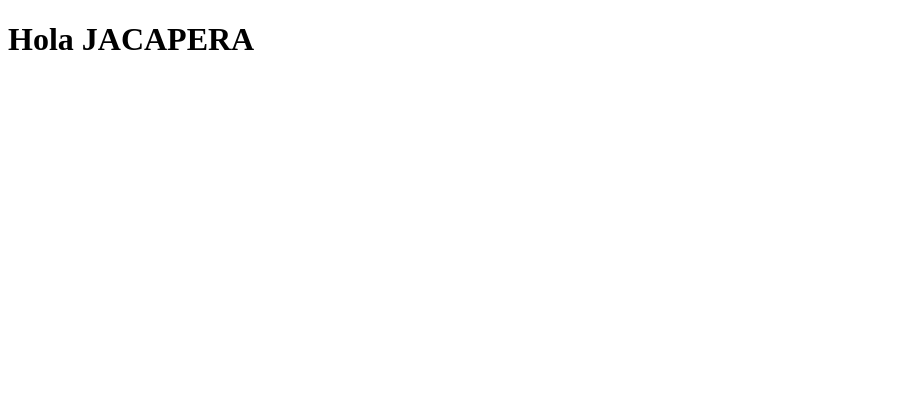
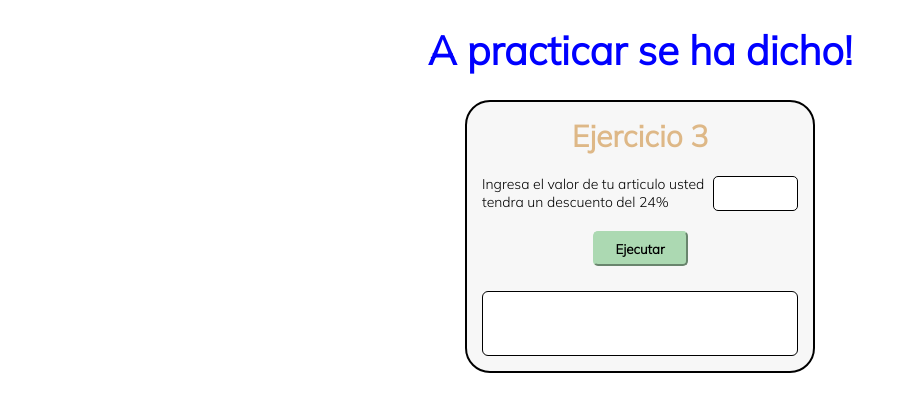
Before and after one commit to jacapera/practicando-javascript, a plain HTML site: page index.html in a window 1280 px wide. Shown: the whole page, without its empty margins (0-907 px from the left). Drawn offline with Linux system fonts and the light colour scheme.

Commit message:
Actualizacion

```diff
--- a/Ejercicios.js
+++ b/Ejercicios.js
@@ -18,13 +18,21 @@ function agregar(arr, num) {
 - Valor del descuento aplicado al artículo (24%)
 - Valor final del artículo al restar el valor del descuento
 */
-function aplicarDescuento(precio=prompt("Ingresa el valor de tu articulo")){
-    const descuento = (precio * 24) / 100;
+/*function aplicarDescuento(precio=prompt("Ingresa el valor de tu articulo")){
+    descuento = (precio * 24) / 100;
     const precioFinal = precio - descuento;
     console.log(`Valor del artículo: $${precio}`);
     console.log(`Valor del descuento: $${descuento}`);
     console.log(`Valor final: $${precioFinal}`);
     return precioFinal;
+}*/
+function calcularDescuentoArticulo(){
+  const valorArticulo = document.getElementById("valorArticulo");
+  const articuloValue = valorArticulo.value;
+  descuento = (articuloValue * 24) / 100;
+  const precioFinal = articuloValue - descuento;
+  const resulEjercicio3 = document.getElementById("resulEjercicio3");
+  resulEjercicio3.innerText = "Su descuento fue de: $" + descuento + "\n Valor Final es: $" + precioFinal;
 }
 //  console.log(aplicarDescuento());
 
@@ -78,15 +86,20 @@ calcularImpuestos(17, 5000) // retorna 0*/
 
 function calcularImpuestos(){
   let edad = prompt("Ingrese su edad");
-  let ingresos = prompt("Ingrese sus ingresos");
+  let ingresos = prompt("Digite sus ingresos");
   if(edad >= 18 && ingresos >= 1000){
     const retornar = (ingresos * 40) / 100;
+    console.log("La edad que ingreso es: "+edad);
+    console.log("El valor de sus ingresos es: "+ingresos);
     console.log("Tiene que pagar de impuesto: ", retornar);
     return retornar;
   }else {
+    console.log("La edad que ingreso es: "+edad);
+    console.log("El valor de ingresos es: "+ingresos);
     console.log("Aun no tiene que pagar impuestos");
     return 0;
   }
+
 }
 //calcularImpuestos();
 
--- /dev/null
+++ b/ejercicios.css
@@ -0,0 +1,75 @@
+* {
+    box-sizing: border-box;
+    margin: 0;
+    padding: 0;
+}
+html {
+    font-size: 62.5%;
+}
+body {
+    font-family: "Mulish";
+    display: flex;
+    flex-direction: column;
+    align-items: center;
+}
+header {
+    margin: 25px 0 25px 0;
+}
+
+h1 {
+    font-size: 4rem;
+    color: blue;
+    font-weight: bold;
+}
+h2 {
+    font-size: 3rem;
+    color: burlywood;
+    font-weight: bold;
+}
+span {
+    font-size: 1.4rem;
+}
+label {
+    margin: 20px 0 20px 0;
+    display: flex;
+    align-items: center;
+}
+input {
+    border: 1px solid black;
+    font-family: "Mulish";
+    padding: 10px;
+    border-radius: 5px;
+    width: 85px;
+    height: 35px;}
+
+div {
+    background-color: #F7F7F7;
+    padding: 15px;
+    display: flex;
+    flex-direction: column;
+    align-items: center;
+    width: 350px;
+    border: 2px solid black;
+    border-radius: 25px;
+}
+p {
+
+    font-size: 1.6rem;
+    padding: 10px;
+    background-color: white;
+    margin-top: 25px;
+    border: 1px solid black;
+    width: 100%;
+    height: 65px;
+    border-radius: 6px;
+}
+button {
+    cursor: pointer;
+    font-family: "Mulish";
+    font-weight: bold;
+    border-color: #ACD9B2;
+    width: 95px;
+    height: 35px;
+    border-radius: 5px;
+    background-color: #ACD9B2;
+}
--- a/index.html
+++ b/index.html
@@ -4,10 +4,28 @@
     <meta charset="UTF-8">
     <meta http-equiv="X-UA-Compatible" content="IE=edge">
     <meta name="viewport" content="width=device-width, initial-scale=1.0">
-    <title>Repasando</title>
+    <link href="https://fonts.googleapis.com/css2?family=Mulish:wght@300&display=swap" rel="stylesheet">
+
+    <title>Pranticando JavaScript</title>
+    <link rel="stylesheet" href="./ejercicios.css">
 </head>
 <body>
-    <h1>Hola JACAPERA</h1>
+    <header>
+        <h1>A practicar se ha dicho!</h1>
+    </header>
+    <section>
+        <div>
+            <h2>Ejercicio 3</h2>
+            <form action="">
+                <label for="valorArticulo">
+                    <span>Ingresa el valor de tu articulo usted tendra un descuento del 24%</span>
+                    <input type="number" id="valorArticulo">
+                </label>
+            </form>
+            <button type="button" onclick="calcularDescuentoArticulo()">Ejecutar</button>
+            <p id="resulEjercicio3" class="div__p__resultado"></p>
+        </div>
+    </section>
     <script src="./Ejercicios.js"></script>
 </body>
 </html>
```
Also changed, not shown: ejercicios2.js (added, +166 -0 lines), 1 other file.
